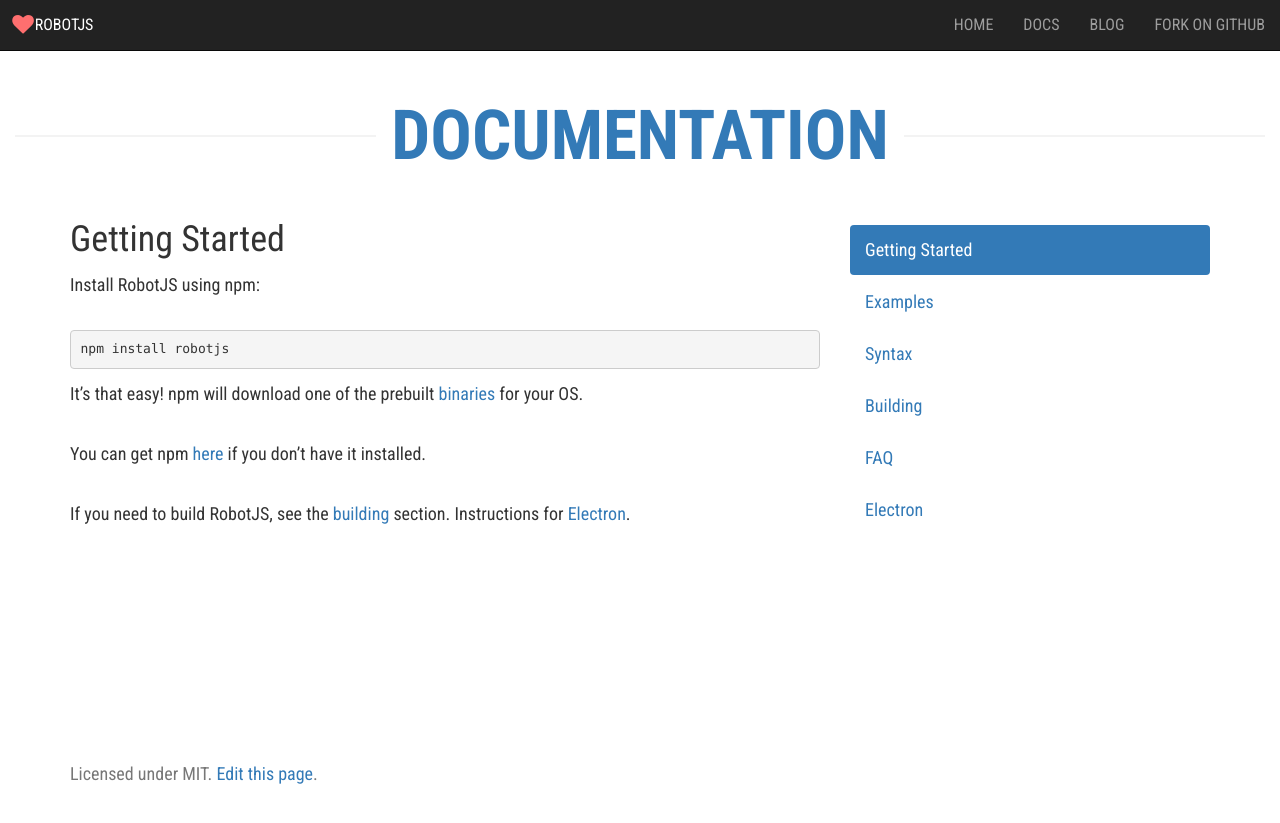
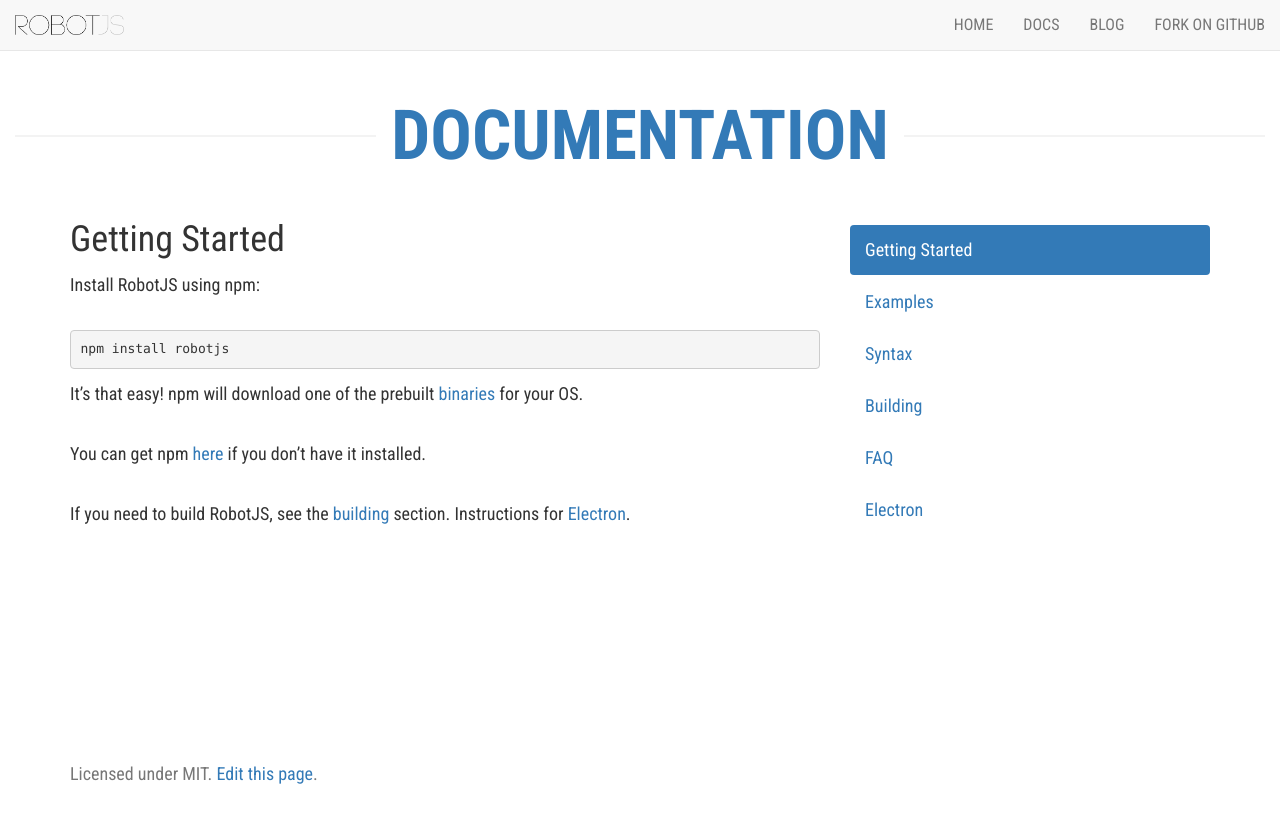
Before and after one commit to octalmage/robotjs.io, a Jekyll site: the page built from _pages/docs.md, in a window 1280 px wide. Shown: the top 823 px of the page. Built offline with Jekyll 4.4.1, drawn with Linux system fonts in a browser that asks for light colours; nearby versions of some CDN libraries; comment, search, counter and statistics services are not loaded.

Commit message:
New navbar!

```diff
--- a/_includes/header.html
+++ b/_includes/header.html
@@ -51,9 +51,8 @@
     <![endif]-->
 
 </head>
-<body class="{% for category in page.categories %}category-{{ category }}{% endfor %}">
-
-    <nav class="navbar navbar-inverse navbar-fixed-top">
+<body class="{% for category in page.categories %}category-{{ category }}{% endfor %}{% if page.url == "/" %}home{% endif %}">
+    <nav class="navbar navbar-default navbar-fixed-top">
         <div class="container-fluid">
             <div class="navbar-header">
                 <button type="button" class="navbar-toggle collapsed" data-toggle="collapse" data-target="#navbar" aria-expanded="false" aria-controls="navbar">
@@ -62,7 +61,7 @@
                     <span class="icon-bar"></span>
                     <span class="icon-bar"></span>
                 </button>
-                <a class="navbar-brand" href="/"><i class="fa fa-heart"></i> {{ site.data.global.title }}</a>
+                <a class="navbar-brand not-home" href="/"><img src="/img/logo.png"></a>
             </div>
             <div id="navbar" class="navbar-collapse collapse">
                 <ul class="nav navbar-nav navbar-right">
--- a/css/style.scss
+++ b/css/style.scss
@@ -26,6 +26,11 @@
 body:not(.category-docs) p {
     margin-bottom: 30px;
 }
+
+body.home .not-home {
+    display: none;
+}
+
 section, header, footer, main, article, nav, aside { position: relative; }
 a {
     outline: none !important;
@@ -63,6 +68,11 @@
         &:hover i {
             color: rgb(255, 111, 111);
             transform: scale(1.35);
+        }
+
+        img {
+            height: 20px;
+            width: auto;
         }
     }
 }
```
